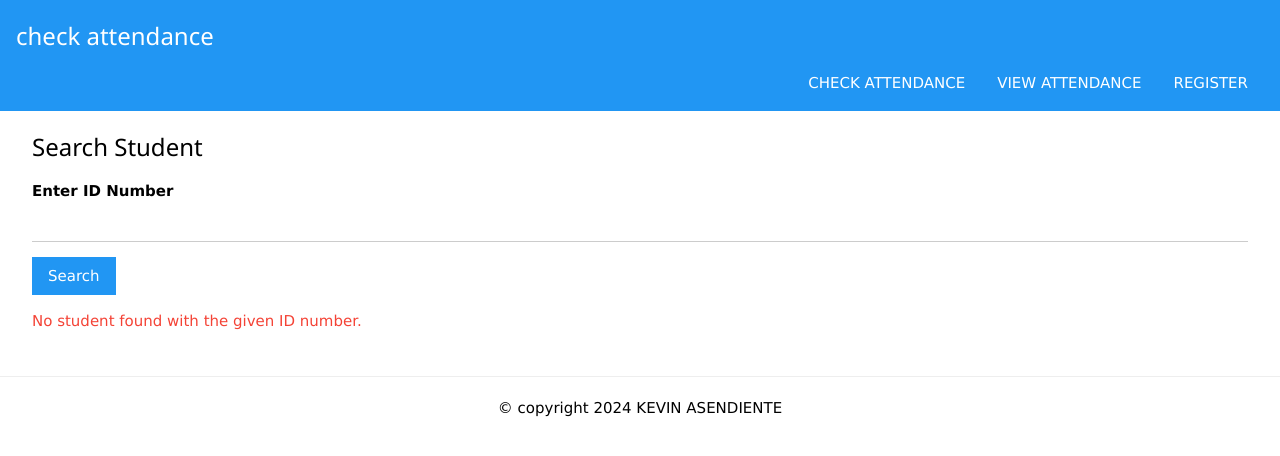
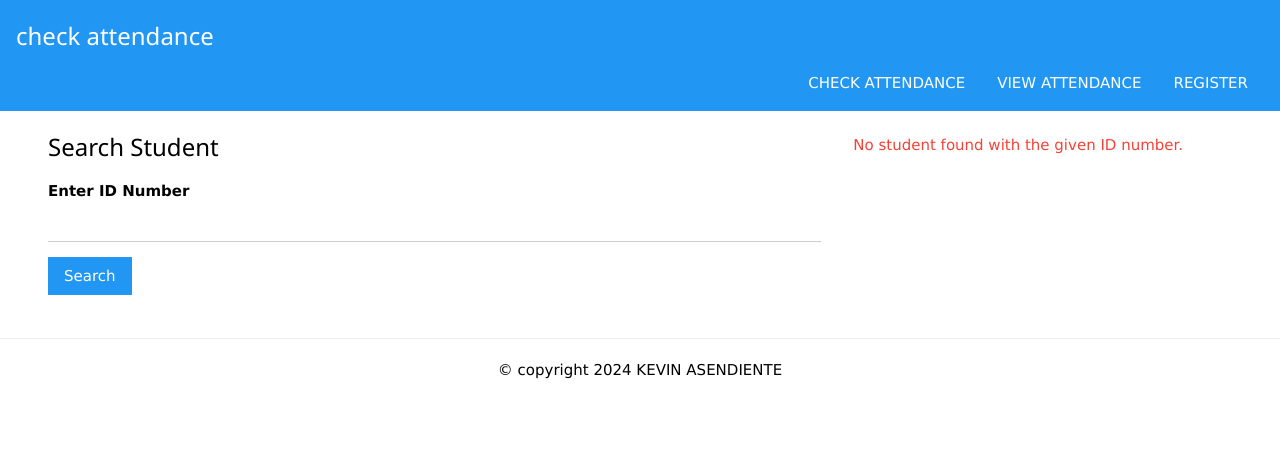
Before and after one commit to ASENDIENTEKevinVance/PYTHON_REGIS, a Flask app: page /checkattendance in a window 1280 px wide. Shown: the top 456 px of the page. Run offline with Flask 3, Linux system fonts and the light colour scheme.

Commit message:
Update check_attendance.html

```diff
--- a/templates/check_attendance.html
+++ b/templates/check_attendance.html
@@ -8,6 +8,8 @@
 {% endblock %}
 
 {% block content %}
+    <div class="w3-row-padding">
+        <div class="w3-twothird">
             <div class="w3-container">
                 <h3>Search Student</h3>
                 <form method="post" action="/searchstudent">
@@ -19,7 +21,9 @@
                         <button type="submit" class="w3-button w3-blue">Search</button>
                     </p>
                 </form>
-
+            </div>
+        </div>
+        <div class="w3-third" >
             {% if student %}
                 <div class="w3-card-4 w3-margin-top">
                     <img src="{{ url_for('static', filename='images/' + student['image']) }}" alt="Student Image" style="width:100px; height:100px;">
@@ -30,4 +34,5 @@
                 <p class="w3-text-red">No student found with the given ID number.</p>
             {% endif %}
         </div>
+    </div>
 {% endblock %}
```
Lines whose indentation alone changed are shown as unchanged.
